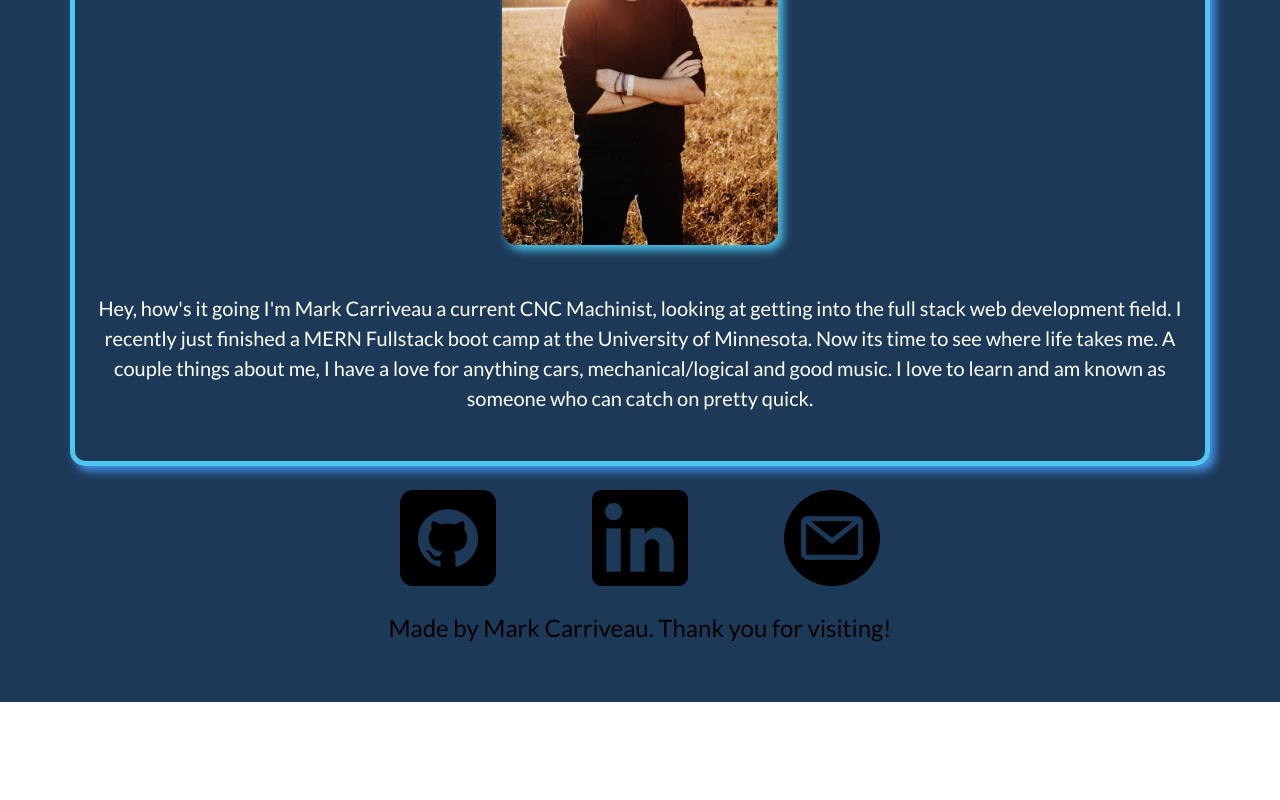
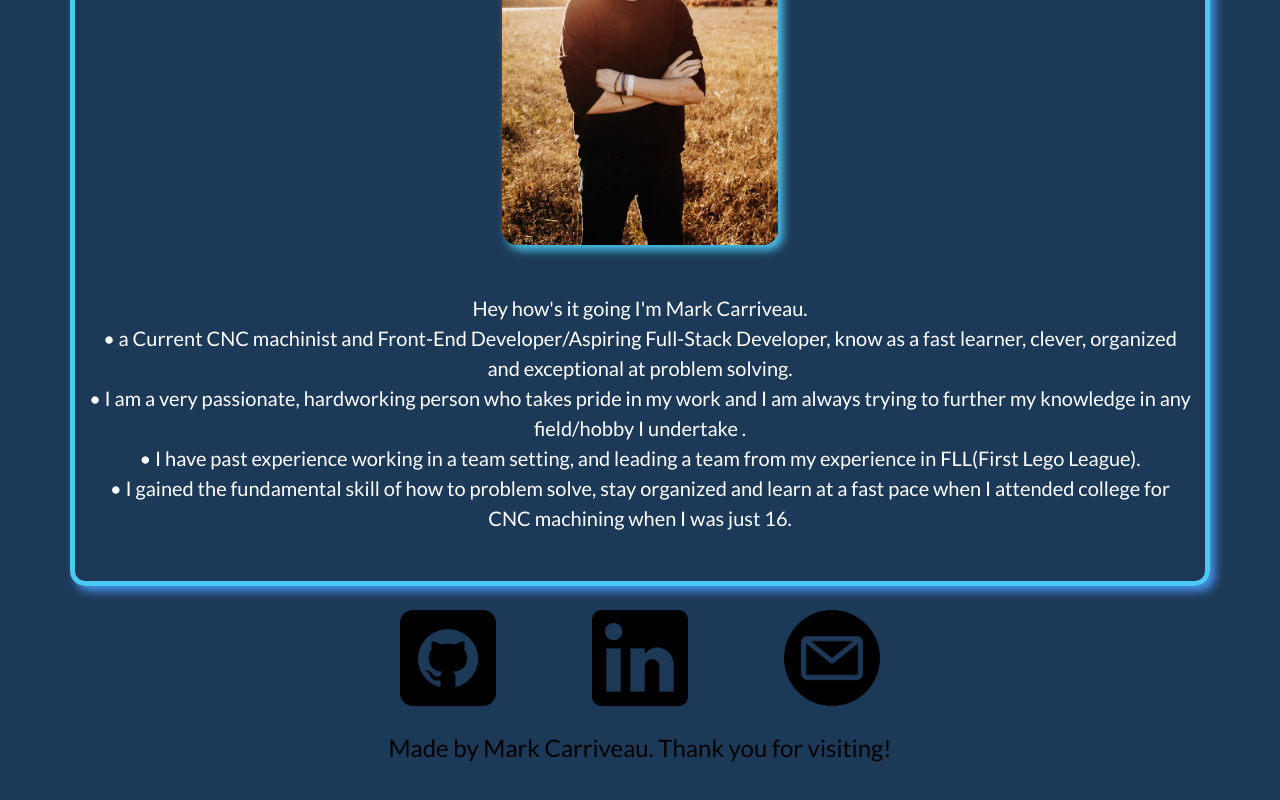
Before and after one commit to mjbc53/portfolio, a React (Create React App) app: page /about in a window 1280 px wide. Shown: the part 692-1492 px from the top of the page. Before the commit the page ends 1394 px from the top, so only its background shows below. Built offline with nearby package versions, Linux system fonts and the light colour scheme.

Commit message:
changed about me page

```diff
--- a/src/pages/About.js
+++ b/src/pages/About.js
@@ -15,13 +15,20 @@ function About(){
           <img src={personalPhoto}  alt='Mark Carriveau' className="img-style mt-2"/>
 
           <p className="m-0 py-5 white-text fs-5">
-          Hey, how's it going I'm Mark Carriveau a current CNC Machinist, looking at getting into the
-          full stack web development field.
-          I recently just finished a MERN Fullstack boot camp at the University of Minnesota.
-          Now its time to see where life takes me.
-          A couple things about me,
-          I have a love for anything cars, mechanical/logical and good music.
-          I love to learn and am known as someone who can catch on pretty quick.
+            Hey how's it going I'm Mark Carriveau.
+            <br/>
+            • a Current CNC machinist and Front-End Developer/Aspiring Full-Stack Developer, know as a fast learner,
+            clever, organized and exceptional at problem solving.
+            <br/>
+            • I am a very passionate, hardworking person who takes pride in my work and I am always trying to further my
+            knowledge in any field/hobby I undertake .
+            <br/>
+            • I have past experience working in a team setting, and leading a team from my experience in FLL(First Lego
+            League).
+            <br/>
+            • I gained the fundamental skill of how to problem solve, stay organized and learn at a fast pace when I
+            attended college for CNC machining when I was just 16.
+            <br/>
           </p>
         </div>
       </div>
```
